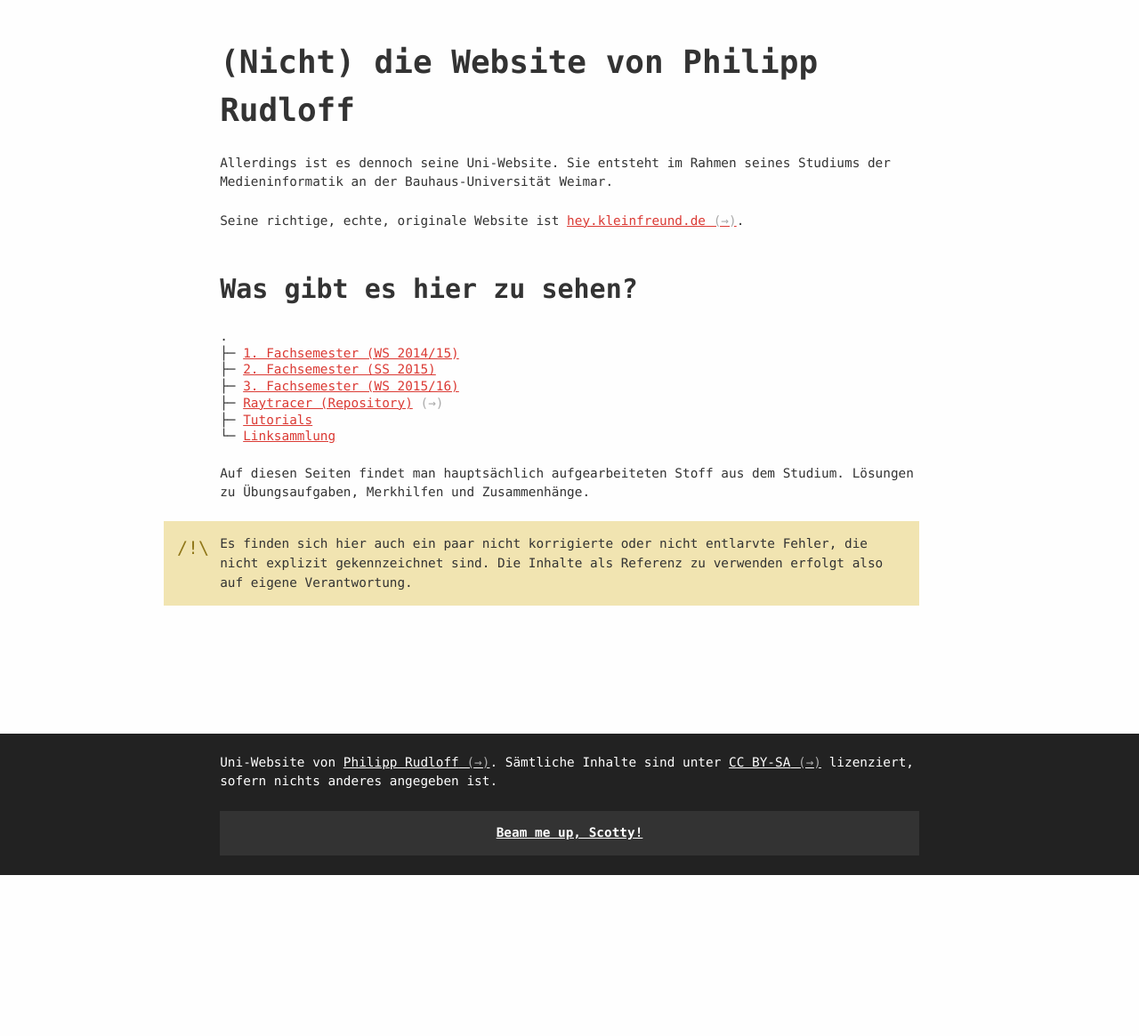
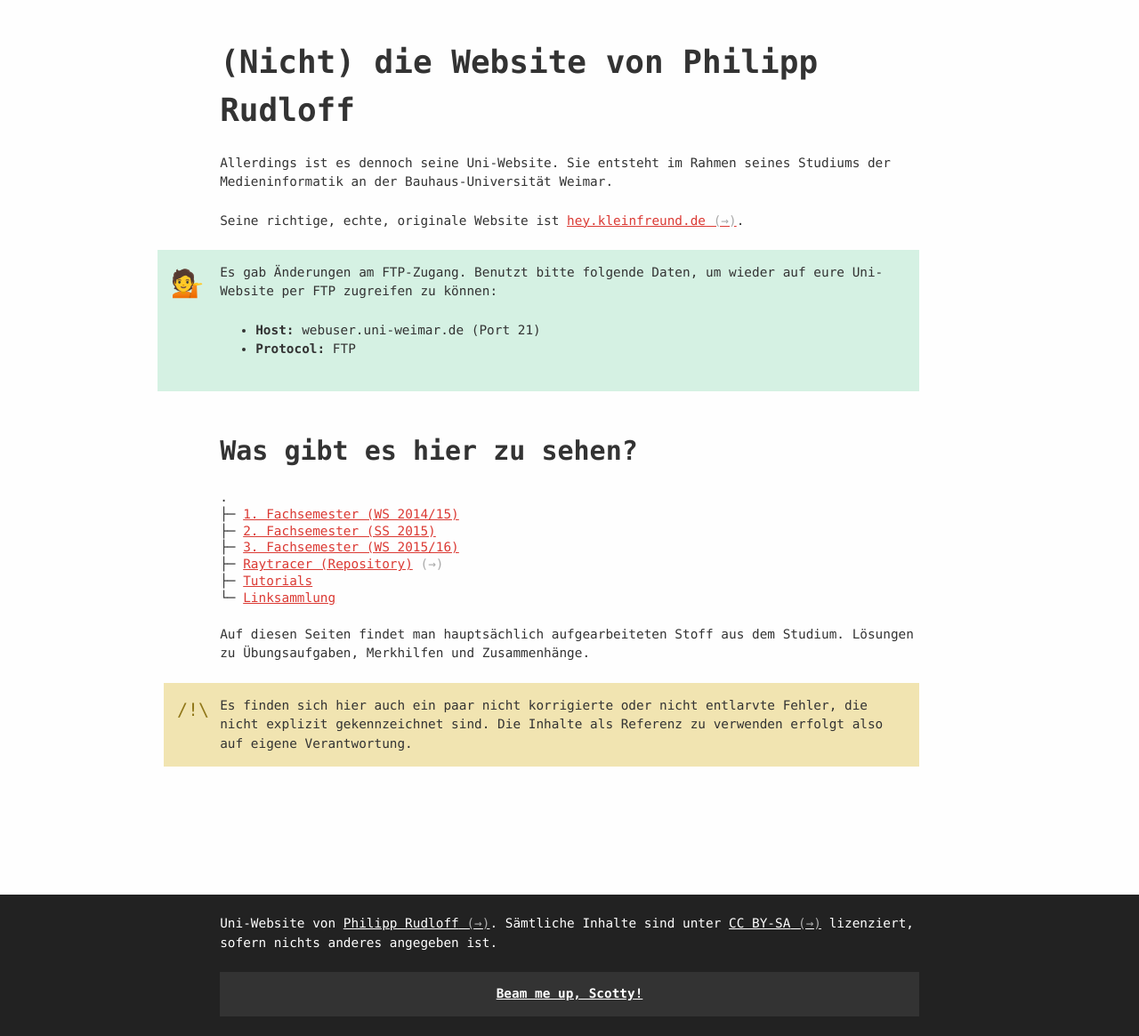
Before and after one commit to kleinfreund/ranu2619, a Jekyll site: the page built from index.html, in a window 1280 px wide. Shown: the whole page at 89% size. Built offline with Jekyll 4.4.1, drawn with Linux system fonts in a browser that asks for light colours; before the commit the page ends 984 px from its top, so only the background shows below that.

Commit message:
Add note about changed FTP settings

```diff
--- a/index.html
+++ b/index.html
@@ -4,6 +4,14 @@ title: "(Nicht) die Website von Philipp Rudloff"
 <p>Allerdings ist es dennoch seine Uni-Website. Sie entsteht im Rahmen seines Studiums der Medieninformatik an der Bauhaus-Universität Weimar.</p>
 
 <p>Seine richtige, echte, originale Website ist <a href="http://hey.kleinfreund.de">hey.kleinfreund.de</a>.</p>
+
+<div class="note  note--info">
+    <p>Es gab Änderungen am FTP-Zugang. Benutzt bitte folgende Daten, um wieder auf eure Uni-Website per FTP zugreifen zu können:</p>
+    <ul>
+        <li><b>Host:</b> webuser.uni-weimar.de (Port 21)</li>
+        <li><b>Protocol:</b> FTP</li>
+    </ul>
+</div>
 
 <h2>Was gibt es hier zu sehen?</h2>
 
```
